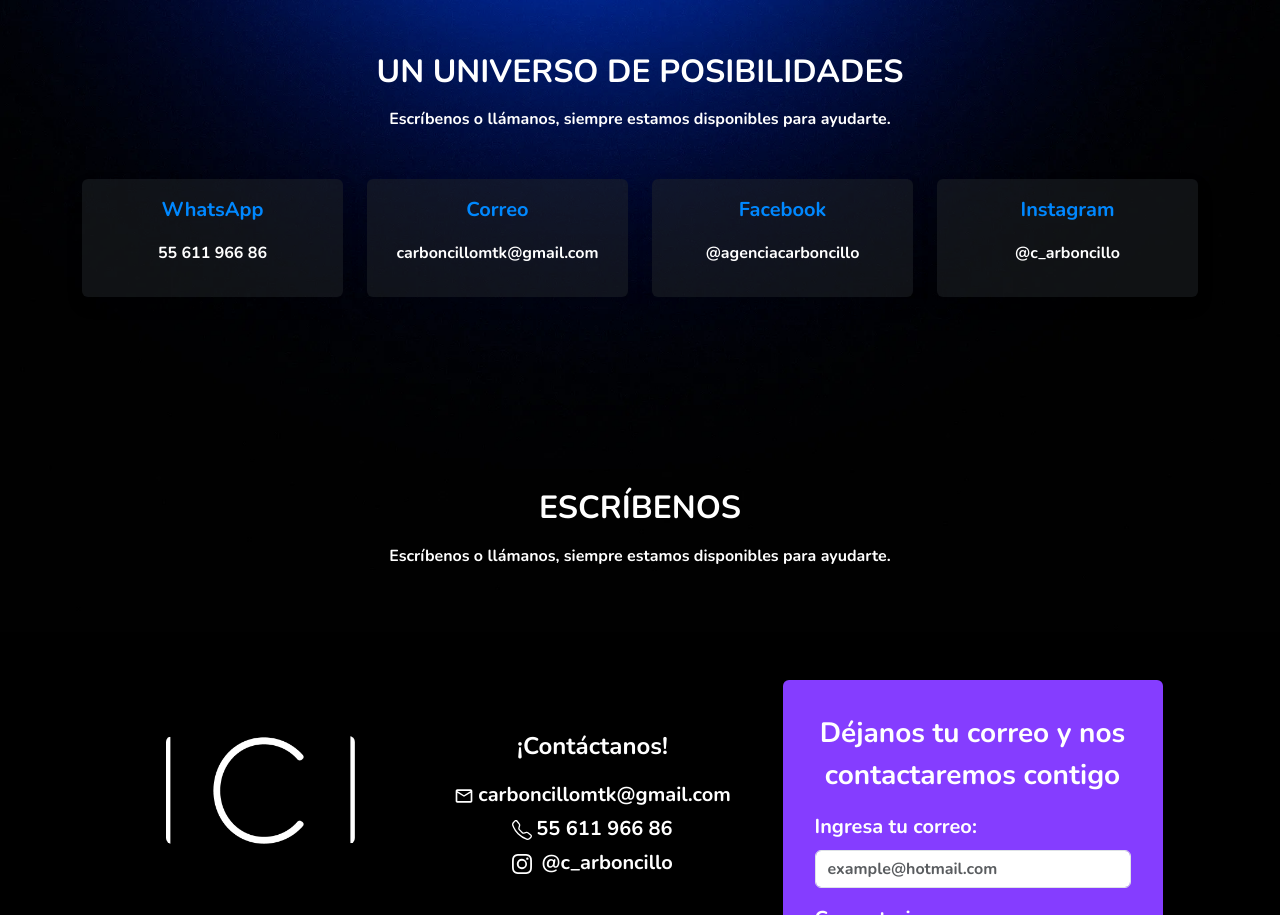
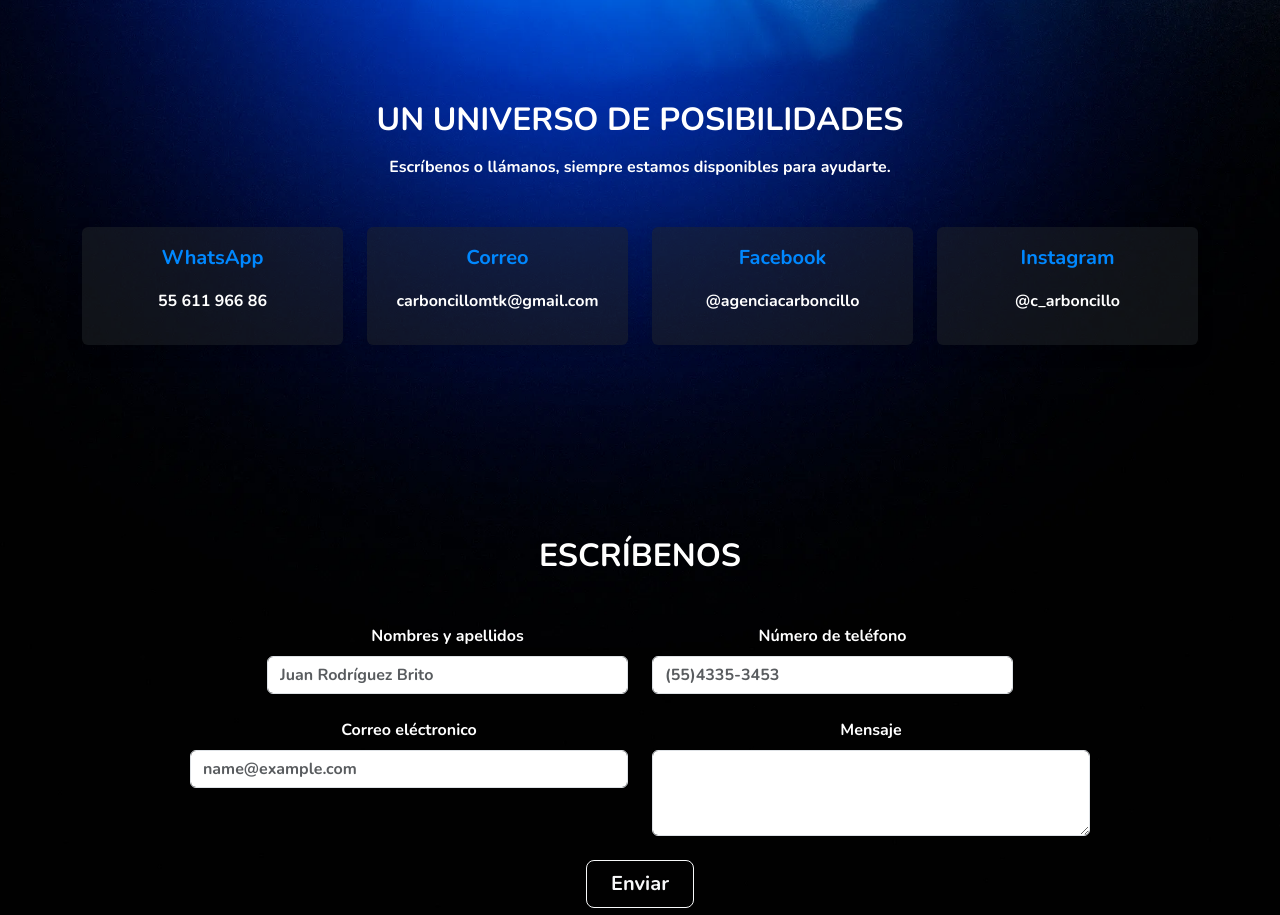
Before and after one commit to rjla-developer/React-Pag-Carboncillo, a Next.js app: page /contacto in a window 1280 px wide. Shown: the part 697-1612 px from the top of the page. Built offline with nearby package versions, Linux system fonts and the light colour scheme.

Commit message:
Se creo la pestaña de contacto

```diff
--- a/src/app/contacto/page.jsx
+++ b/src/app/contacto/page.jsx
@@ -7,9 +7,9 @@ function Contacto() {
     <div className="section-contacto container-fluid py-0 py-lg-5 text-white">
       <div className="container pt-5">
         <div id="bienvenida-contacto" className="row py-5 mt-5 mt-lg-2 mb-5">
-          <div className="col-10 col-lg-7 mt-4 mt-lg-5">
-            <div className="py-0 py-lg-4">
-              <p className="font-size-1 text-white text-uppercase">
+          <div className="col-10 col-lg-7 mt-5 mt-lg-5 mb-3 mb-lg-0 pt-5">
+            <div className="py-0 py-lg-4 pt-5 mt-5 mt-lg-0">
+              <p className="font-size-1 text-white text-uppercase mt-5 mt-lg-0">
                 <span className="txt-color-blue">HOLA,</span> <br></br>
                 ESTAMOS PARA TI
               </p>
@@ -22,16 +22,17 @@ function Contacto() {
             </div>
           </div>
         </div>
-        <div id="contactos" className="row mt-5 pt-5">
-          <div className="col mt-5">
-            <div className="text-center mt-5">
+
+        <div id="contactos" className="row mt-0 mt-lg-5 pt-0 pt-lg-5">
+          <div className="col mt-0 mt-lg-5">
+            <div className="text-center mt-0 mt-lg-5">
               <h2 className="mb-3">UN UNIVERSO DE POSIBILIDADES</h2>
               <p>
                 Escríbenos o llámanos, siempre estamos disponibles para
                 ayudarte.
               </p>
               <div className="row mt-5">
-                <div className="col">
+                <div className="col mb-3 mb-lg-0">
                   <Link
                     href="https://api.whatsapp.com/send?phone=5561196686&text=Me%20interesa%20informes"
                     className="text-decoration-none text-white"
@@ -44,7 +45,7 @@ function Contacto() {
                     </div>
                   </Link>
                 </div>
-                <div className="col">
+                <div className="col mb-3 mb-lg-0">
                   <Link
                     href="mailto:carboncillomtk@gmail.com?subject=Me%20interesa%20informes"
                     className="text-decoration-none text-white"
@@ -56,7 +57,7 @@ function Contacto() {
                     </div>
                   </Link>
                 </div>
-                <div className="col">
+                <div className="col mb-3 mb-lg-0">
                   <Link
                     href="https://www.facebook.com/agenciacarboncillo"
                     target="_blank"
@@ -69,7 +70,7 @@ function Contacto() {
                     </div>
                   </Link>
                 </div>
-                <div className="col">
+                <div className="col mb-3 mb-lg-0">
                   <Link
                     href="https://www.instagram.com/c_arboncillo/"
                     target="_blank"
@@ -87,14 +88,67 @@ function Contacto() {
           </div>
         </div>
 
-        <div id="formulario-contacto" className="row mt-5 pt-5">
-          <div className="col mt-5">
+        <div
+          id="formulario-contacto"
+          className="row mt-0 mt-lg-5 pt-0 pt-lg-5 d-flex justify-content-center"
+        >
+          <div className="col-auto mt-5">
             <div className="text-center mt-5">
               <h2 className="mb-3">ESCRÍBENOS</h2>
-              <p>
-                Escríbenos o llámanos, siempre estamos disponibles para
-                ayudarte.
-              </p>
+              <form>
+                <div className="row px-0 px-lg-5 mx-0 mx-lg-5 mt-0 mt-lg-5 d-flex justify-content-center">
+                  <div class="col-12 col-lg-5 mb-4">
+                    <label for="name" class="form-label">
+                      Nombres y apellidos
+                    </label>
+                    <input
+                      class="form-control"
+                      id="name"
+                      placeholder="Juan Rodríguez Brito"
+                    />
+                  </div>
+
+                  <div class="col-12 col-lg-5 mb-4">
+                    <label for="phone" class="form-label">
+                      Número de teléfono
+                    </label>
+                    <input
+                      class="form-control"
+                      id="phone"
+                      placeholder="(55)4335-3453"
+                    />
+                  </div>
+
+                  <div class="col-12 col-lg-6 mb-4">
+                    <label for="email" class="form-label">
+                      Correo eléctronico
+                    </label>
+                    <input
+                      type="email"
+                      class="form-control"
+                      id="email"
+                      placeholder="name@example.com"
+                    />
+                  </div>
+
+                  <div class="col-12 col-lg-6 mb-4">
+                    <label for="mensaje" class="form-label">
+                      Mensaje
+                    </label>
+                    <textarea
+                      class="form-control"
+                      id="mensaje"
+                      rows="3"
+                    ></textarea>
+                  </div>
+
+                  <div className="col-auto">
+                    <button type="submit" class="btn btn-outline-light px-4 btn-lg fs-5">
+                      Enviar
+                    </button>
+                  </div>
+                </div>
+              </form>
             </div>
           </div>
         </div>
```
